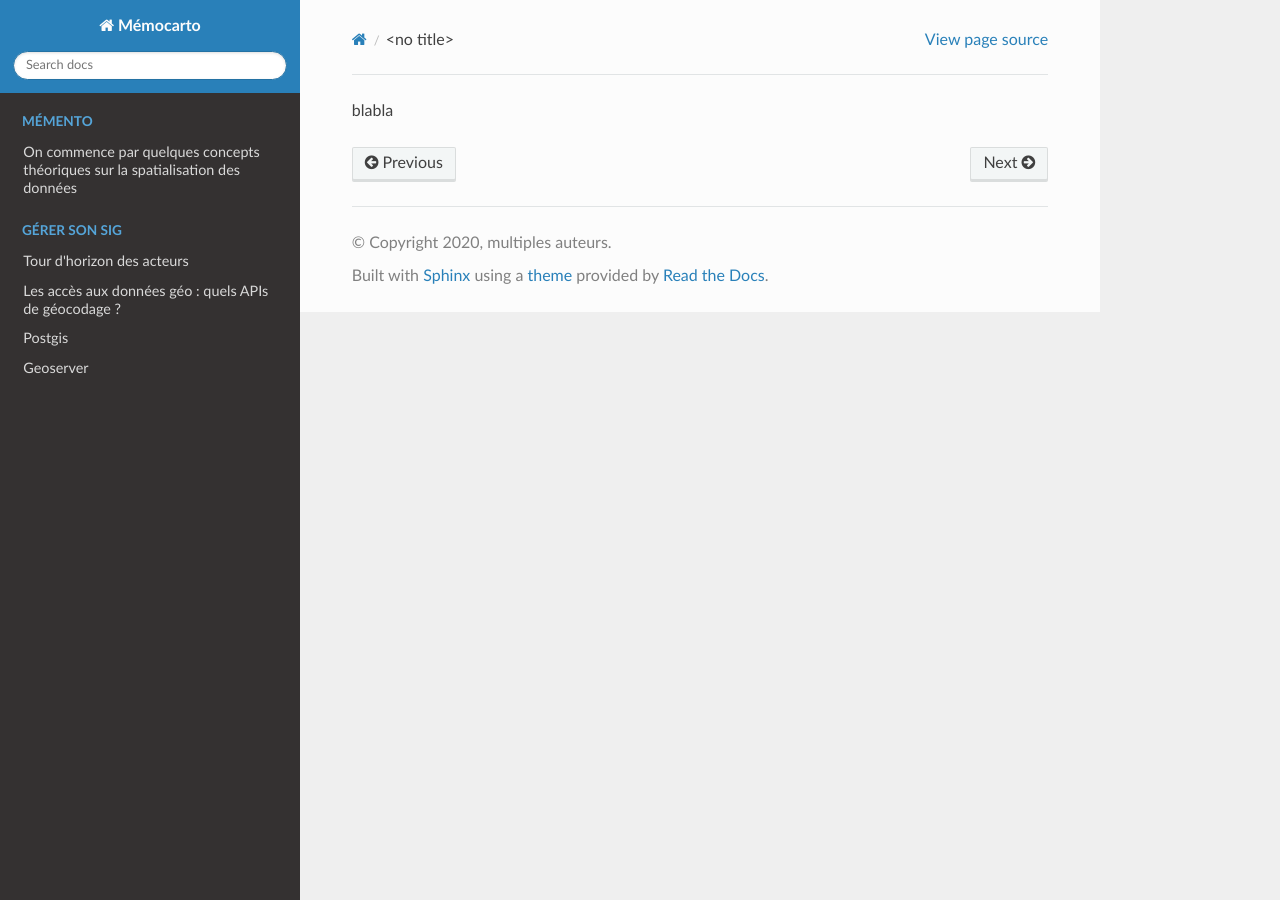
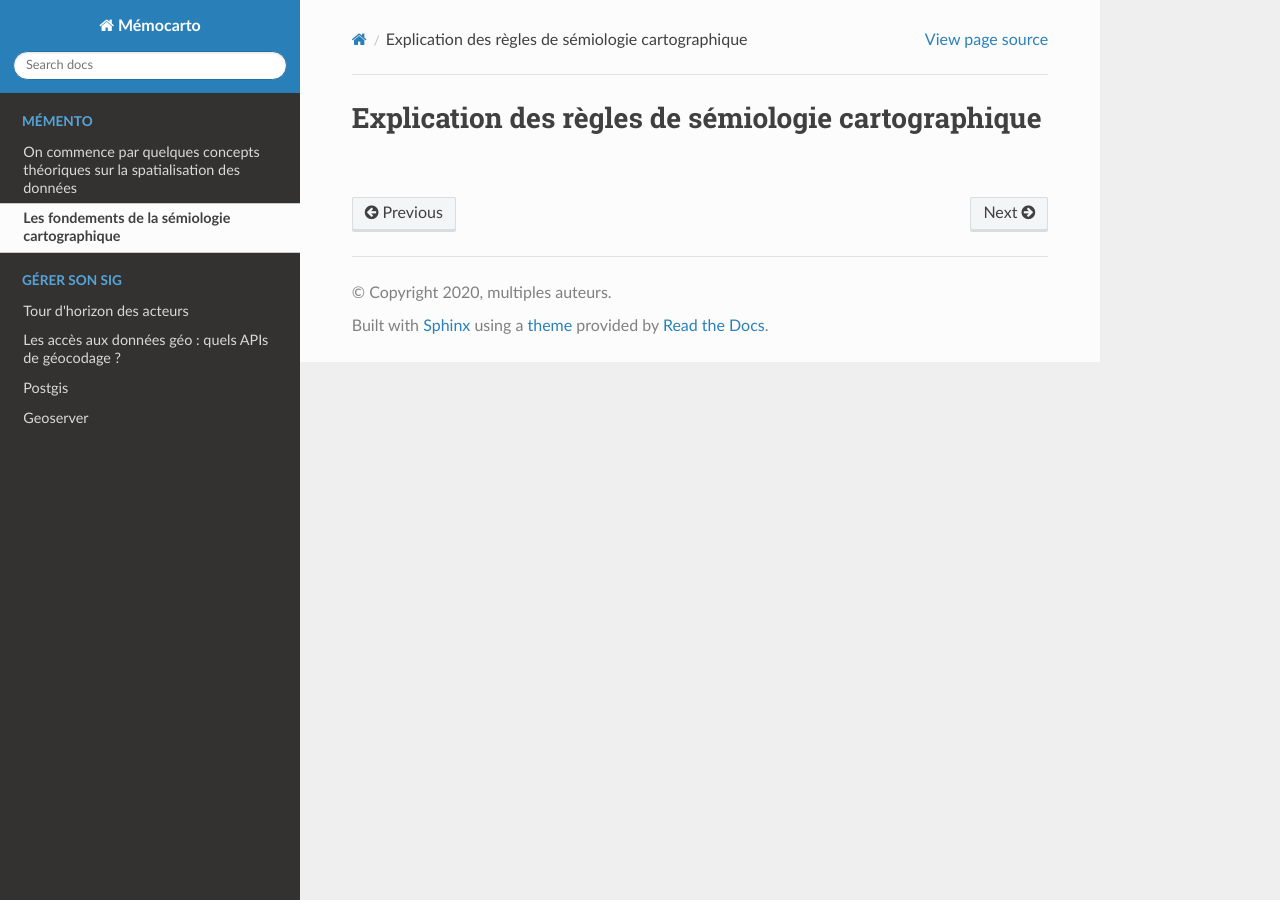
Before and after one commit to JulieDjidji/memocarto, a Sphinx documentation site: the page built from doc/source/semio.rst, in a window 1280 px wide. Built offline with Sphinx 7.4.7 and the Read the Docs theme 2.0.0, drawn with Linux system fonts in a browser that asks for light colours; pages that are not in the unit, such as notebooks, are missing from menus.

Commit message:
Update semio.rst

```diff
--- a/doc/source/semio.rst
+++ b/doc/source/semio.rst
@@ -1 +1,2 @@
-blabla
+Explication des règles de sémiologie cartographique
+=====================================================
```
